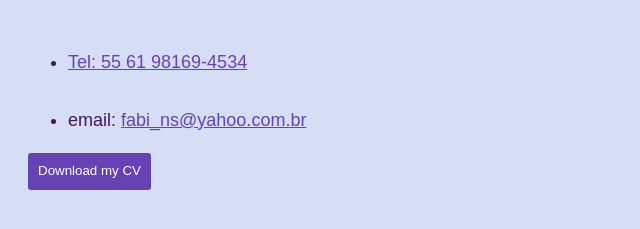
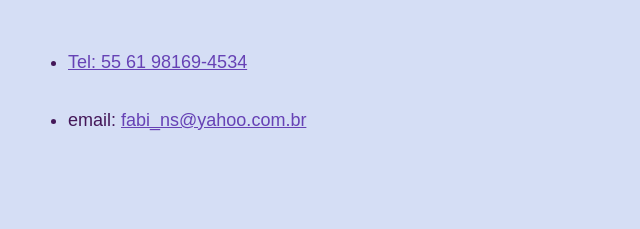
Before and after one commit to Fabiane-Nakagawa/portfolio-website, a plain HTML site: page contact.html in a window 1280 px wide. Shown: the part 389-618 px from the top of the page, without its empty margins (0-640 px from the left). Drawn offline with Linux system fonts and the light colour scheme.

Commit message:
adjust the button

```diff
--- a/CSS/style.css
+++ b/CSS/style.css
@@ -47,24 +47,9 @@ a:active {
 }
 
 
-button {
-  /* overwrite browser defaults */
-  border: none; /* reset the border */
-  font-family: inherit; /* takes the font from the outer container */
-
-  /* style button */
-  background-color: #6642B5;
-  color: white !important;
-  text-decoration: none;
-  padding: 10px;
-  border-radius: 3px;
-  border-bottom: 2px solid #6642B5; /* width of the border, type, color */
-  transition: 0.2s opacity;
-}
-
-
 .button {
   padding: 10px 18px;
+  font-size: 14px;
   color: white;
   background-color: #7971ea;
   text-decoration: none;
--- a/contact.html
+++ b/contact.html
@@ -38,8 +38,6 @@
         <br><li>email: <a href="mailto:fabi_ns@yahoo.com.br">fabi_ns@yahoo.com.br</a></li>
     </ul>
 
-    <button>
-      <type= "button">Download my CV</button> <a href=files/curriculo.pdf" </a>
 
 
   </body>
```
